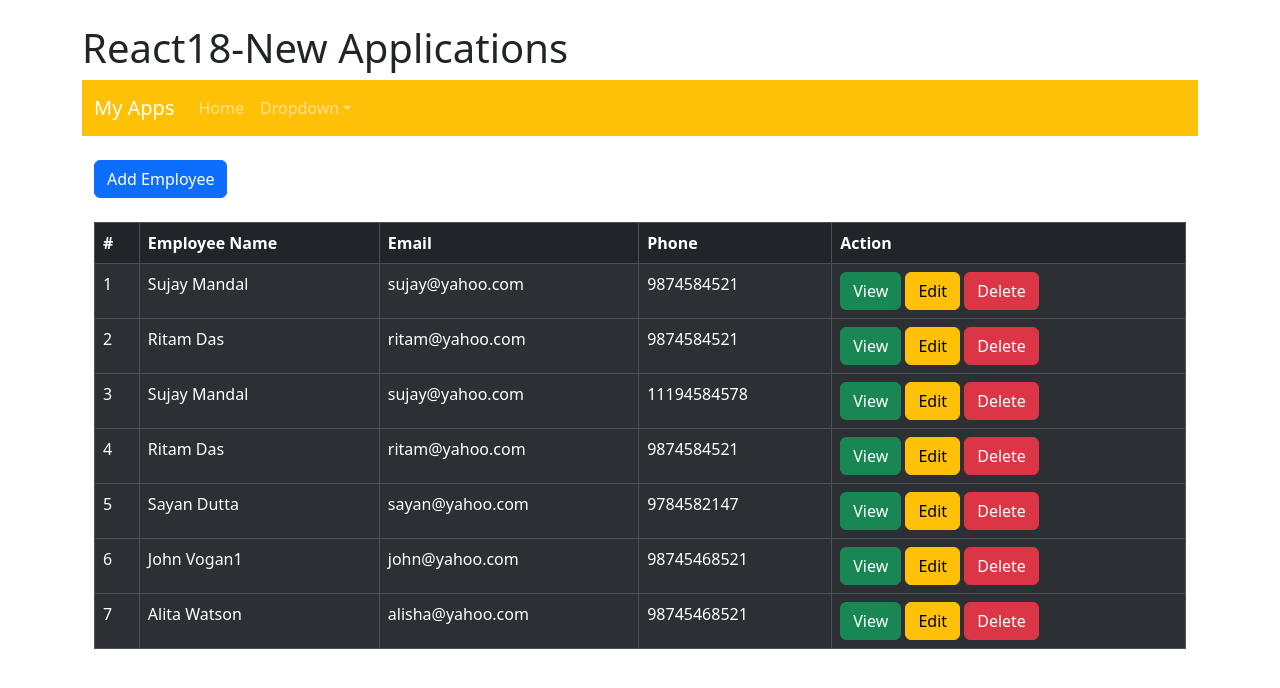
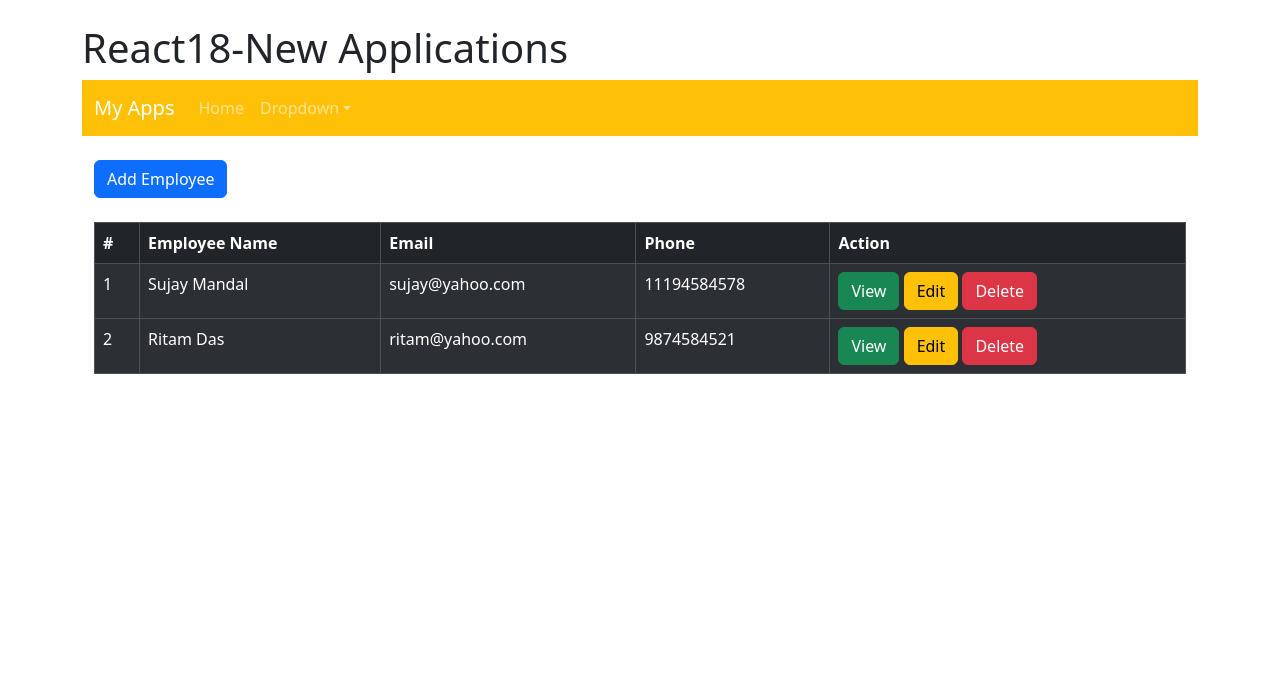
Before and after one commit to sayan-roni-96/react18-demo-apps-sayan, a React (Create React App) app: page /employeelist in a window 1280 px wide. Shown: the top 688 px of the page. Built offline with nearby package versions, Linux system fonts and the light colour scheme; data requests are answered from the project's data file.

Commit message:
delete done

```diff
--- a/db.json
+++ b/db.json
@@ -1,47 +1,5 @@
 {
   "employee": [
-    {
-      "employeename": "Alita Watson",
-      "email": "alisha@yahoo.com",
-      "phone": "98745468521",
-      "technology": [
-        {
-          "value": "angular",
-          "label": "Angular"
-        },
-        {
-          "value": "node",
-          "label": "Node"
-        },
-        {
-          "value": "react",
-          "label": "React"
-        }
-      ],
-      "gender": "female",
-      "active": true,
-      "id": "1"
-    },
-    {
-      "employeename": "John Vogan1",
-      "email": "john@yahoo.com",
-      "phone": "98745468521",
-      "technology": [
-        {
-          "value": "node",
-          "label": "Node"
-        }
-      ],
-      "gender": "male",
-      "active": false,
-      "id": "40e5a1ab-4d05-4512-bb13-bf6ce3995271"
-    },
-    {
-      "employeename": "Sayan Dutta",
-      "email": "sayan@yahoo.com",
-      "phone": "9784582147",
-      "id": "Uo0Mns7"
-    },
     {
       "id": "b9904bd2-abeb-439d-8f88-f0aee4efc755",
       "employeename": "Ritam Das",
@@ -53,18 +11,6 @@
       "email": "sujay@yahoo.com",
       "phone": "11194584578",
       "id": "bfb2cfe0-0c57-493d-9d88-ed11a80dd1bf"
-    },
-    {
-      "id": "2a826df7-c104-4750-9ab0-dc637b69ca7f",
-      "employeename": "Ritam Das",
-      "email": "ritam@yahoo.com",
-      "phone": "9874584521"
-    },
-    {
-      "id": "b7a38d6f-a62b-47bd-8d5e-4e38dd66113e",
-      "employeename": "Sujay Mandal",
-      "email": "sujay@yahoo.com",
-      "phone": "9874584521"
     }
   ]
 }
--- a/src/pages/appUsingJsonServer/EmployeeList.js
+++ b/src/pages/appUsingJsonServer/EmployeeList.js
@@ -39,6 +39,22 @@ const EmployeeList = () => {
     });
   };
 
+  const deleteClick = (delEmp) => {
+    if (window.confirm('Do you want to delete?')) {
+      axios
+        .delete(`${process.env.REACT_APP_JSON_URL}/employee/${delEmp.id}`)
+        .then((delResp) => {
+          console.log('delete_success=>', delResp);
+          if (delResp.status == 200) {
+            getAllEmployee();
+          }
+        })
+        .catch((err) => {
+          console.log('delete_error=>', err);
+        });
+    }
+  };
+
   return (
     <div className="container mt-4">
       <div className="mb-4">
@@ -78,7 +94,12 @@ const EmployeeList = () => {
                       >
                         Edit
                       </Button>{' '}
-                      <Button variant="danger">Delete</Button>
+                      <Button
+                        variant="danger"
+                        onClick={() => deleteClick(eData)}
+                      >
+                        Delete
+                      </Button>
                     </td>
                   </tr>
                 </tbody>
```
